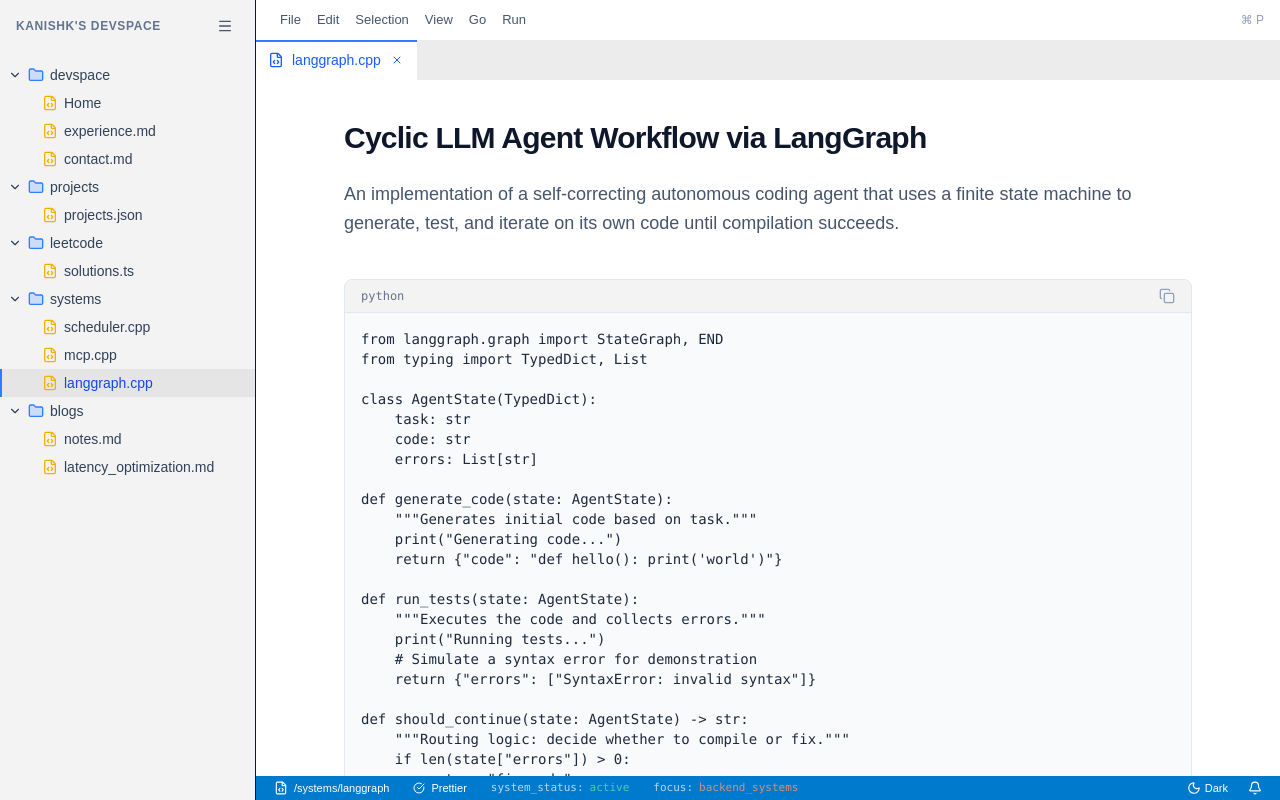
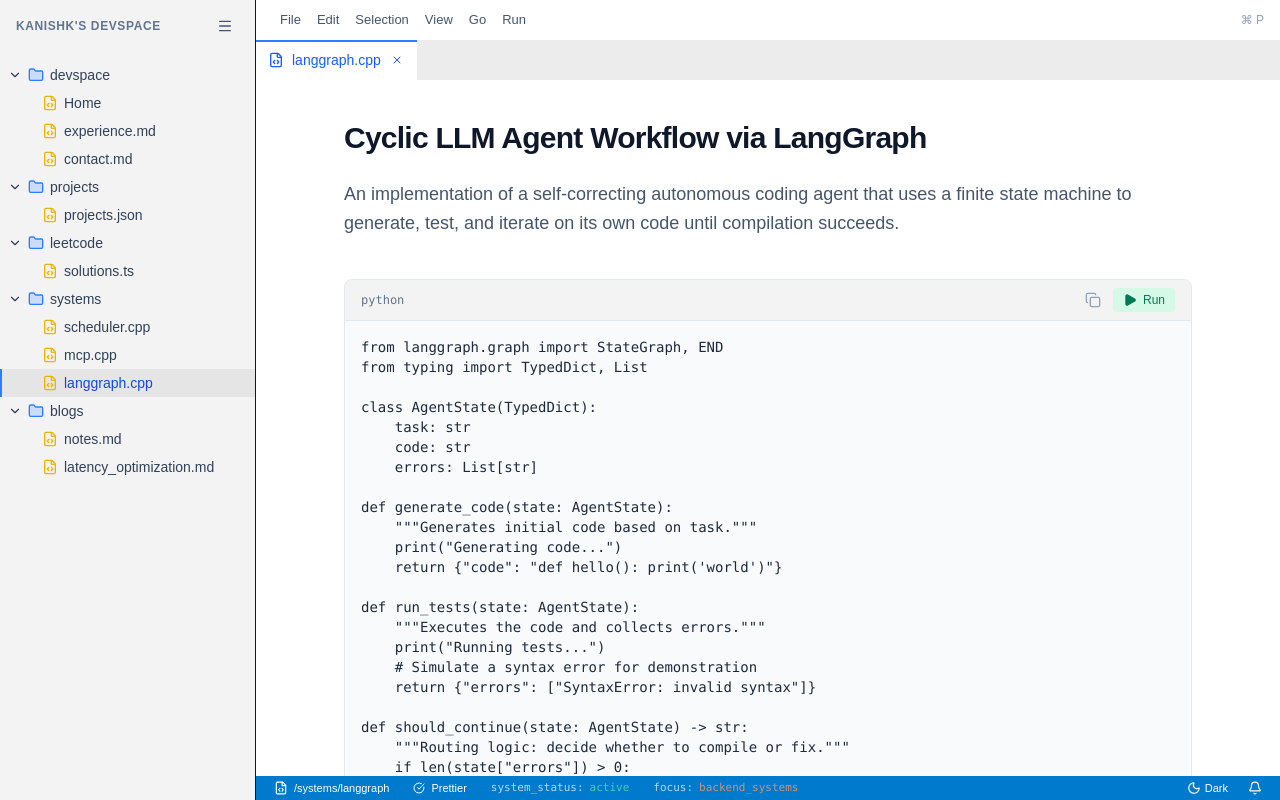
Before and after one commit to KanishkKa1/devspace, a Next.js app: page /systems/langgraph in a window 1280 px wide. Built offline with nearby package versions, Linux system fonts and the light colour scheme.

Commit message:
fixed code block working

```diff
--- a/src/components/ui/CodeBlock.tsx
+++ b/src/components/ui/CodeBlock.tsx
@@ -1,6 +1,6 @@
 "use client";
 
-import { Check, Copy } from "lucide-react";
+import { Check, Copy, Play, Terminal } from "lucide-react";
 import { useState } from "react";
 
 interface CodeBlockProps {
@@ -11,6 +11,8 @@ interface CodeBlockProps {
 
 export function CodeBlock({ code, language, output }: CodeBlockProps) {
   const [copied, setCopied] = useState(false);
+  const [isRunning, setIsRunning] = useState(false);
+  const [showOutput, setShowOutput] = useState(false);
 
   const handleCopy = () => {
     navigator.clipboard.writeText(code);
@@ -22,27 +24,55 @@ export function CodeBlock({ code, language, output }: CodeBlockProps) {
     <div className="my-6 rounded-lg border border-slate-200 bg-slate-50 dark:border-[#333333] dark:bg-[#1e1e1e] overflow-hidden">
       <div className="flex items-center justify-between px-4 py-2 border-b border-slate-200 dark:border-[#333333] bg-[#f3f3f3] dark:bg-[#252526]">
         <span className="text-xs font-mono text-slate-500 dark:text-[#969696]">{language}</span>
-        <button
-          onClick={handleCopy}
-          className="text-slate-400 hover:text-slate-600 dark:text-[#969696] dark:hover:text-[#cccccc] transition-colors"
-        >
-          {copied ? <Check className="h-4 w-4 text-green-500" /> : <Copy className="h-4 w-4" />}
-        </button>
+        <div className="flex items-center gap-3">
+          <button
+            onClick={handleCopy}
+            className="text-slate-400 hover:text-slate-600 dark:text-[#969696] dark:hover:text-[#cccccc] transition-colors focus:outline-none"
+            title="Copy Code"
+          >
+            {copied ? <Check className="h-4 w-4 text-green-500" /> : <Copy className="h-4 w-4" />}
+          </button>
+          {output && (
+            <button
+              onClick={() => {
+                if (!output) return;
+                setIsRunning(true);
+                setShowOutput(false);
+                setTimeout(() => {
+                  setIsRunning(false);
+                  setShowOutput(true);
+                }, 800);
+              }}
+              disabled={isRunning}
+              className="flex items-center gap-1.5 px-2.5 py-1 text-xs font-medium rounded text-emerald-700 bg-emerald-100/80 hover:bg-emerald-200 dark:text-[#5ce4ce] dark:bg-[#5ce4ce]/10 dark:hover:bg-[#5ce4ce]/20 transition-all disabled:opacity-50 disabled:cursor-not-allowed focus:outline-none focus:ring-1 focus:ring-emerald-500"
+            >
+              {isRunning ? (
+                <div className="h-3.5 w-3.5 rounded-full border-[2px] border-emerald-600 dark:border-[#5ce4ce] border-t-transparent animate-spin" />
+              ) : (
+                <Play className="h-3.5 w-3.5 fill-current" />
+              )}
+              {isRunning ? "Running..." : "Run"}
+            </button>
+          )}
+        </div>
       </div>
-      <div className="p-4 overflow-x-auto custom-scrollbar">
+      <div className="p-4 overflow-auto custom-scrollbar max-h-[500px]">
         <pre className="text-sm font-mono text-slate-800 dark:text-[#ce9178] whitespace-pre">
           <code>{code}</code>
         </pre>
       </div>
 
-      {output && (
-        <div className="border-t border-slate-200 dark:border-[#333333] bg-slate-100 dark:bg-[#151515]">
-          <div className="px-4 py-1.5 border-b border-slate-200 dark:border-[#333333] flex items-center">
-            <span className="text-[10px] font-semibold tracking-wider text-slate-500 dark:text-[#5ce4ce] uppercase">Output</span>
+      {(showOutput || isRunning) && (
+        <div className="border-t border-slate-200 dark:border-[#333333] bg-[#fafafa] dark:bg-[#151515] animate-in fade-in slide-in-from-top-2 duration-300">
+          <div className="px-4 py-2 border-b border-slate-200 dark:border-[#333333] flex items-center gap-2">
+            <Terminal className="h-3.5 w-3.5 text-slate-500 dark:text-[#5ce4ce]" />
+            <span className="text-[10px] font-semibold tracking-wider text-slate-500 dark:text-[#5ce4ce] uppercase">
+              {isRunning ? "Execution in progress" : "Output"}
+            </span>
           </div>
-          <div className="p-4 overflow-x-auto custom-scrollbar">
-            <pre className="text-xs font-mono text-slate-600 dark:text-[#cccccc] whitespace-pre">
-              <code>{output}</code>
+          <div className="p-4 overflow-x-auto custom-scrollbar min-h-[80px]">
+            <pre className="text-[13px] font-mono text-slate-700 dark:text-[#cccccc] whitespace-pre loading-relaxed">
+              {isRunning ? <span className="animate-pulse font-bold text-emerald-600 dark:text-[#5ce4ce]">_</span> : <code>{output}</code>}
             </pre>
           </div>
         </div>
```
